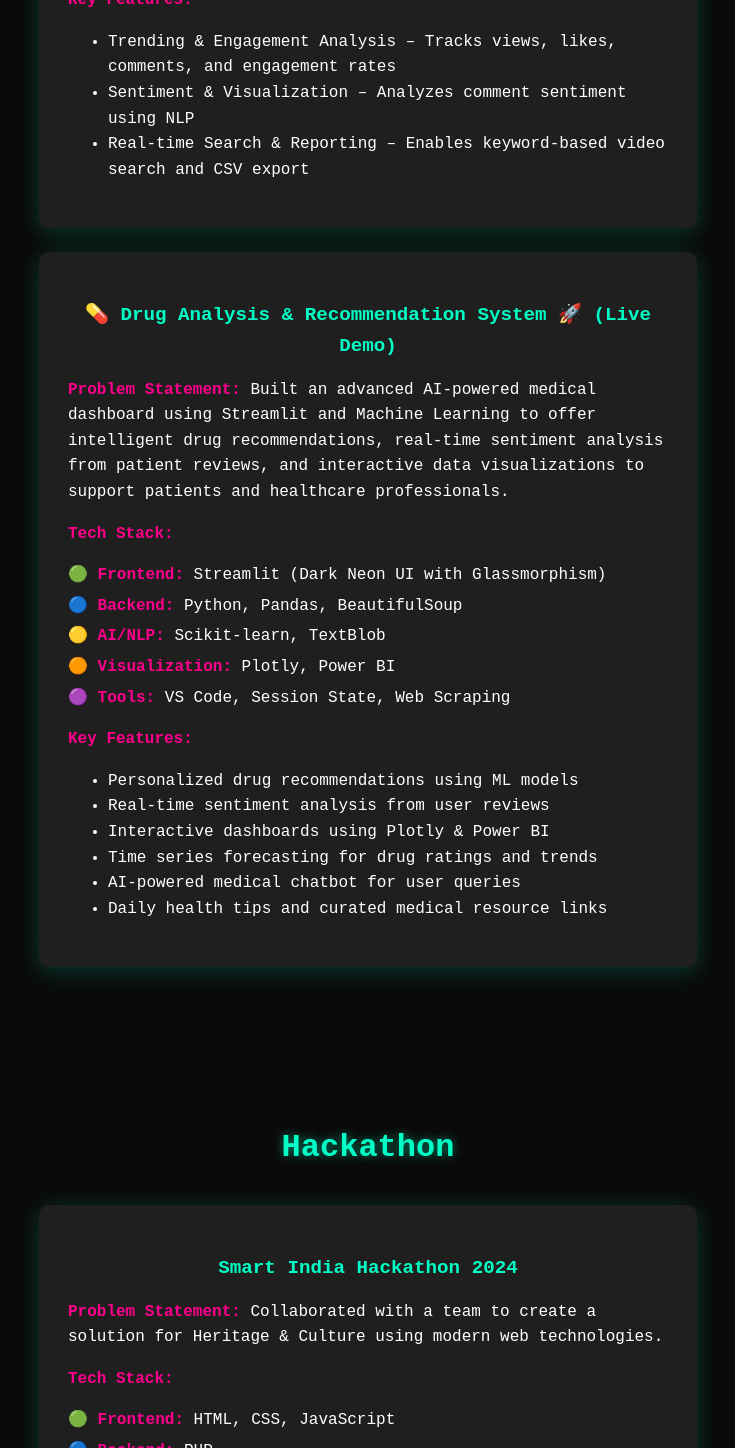
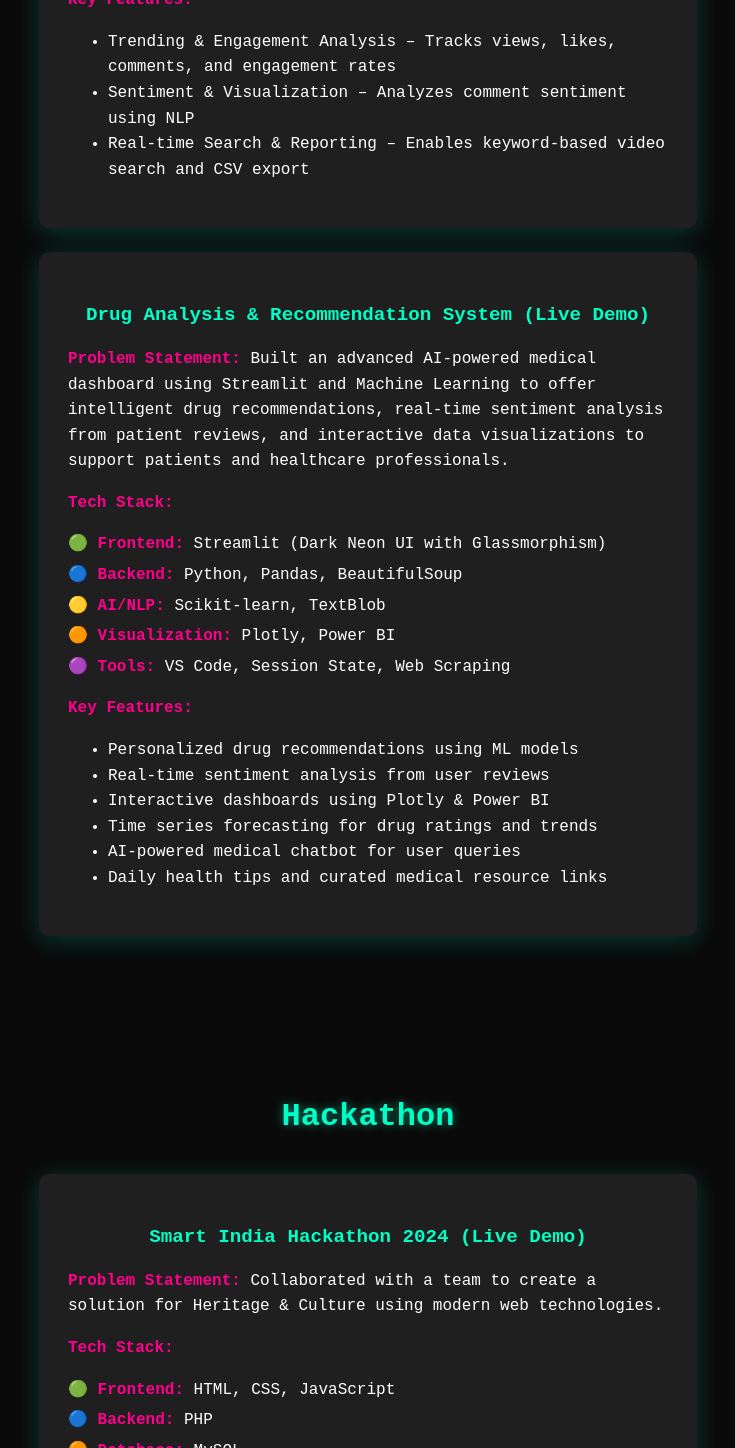
Before and after one commit to kumardarun11/portfolio, a React (Create React App) app: page / in a window 1280 px wide. Shown: the part 4418-5866 px from the top of the page, without its empty margins (272-1007 px from the left). Built offline with nearby package versions, Linux system fonts and the light colour scheme.

Commit message:
Did some minor changes

```diff
--- a/src/App.js
+++ b/src/App.js
@@ -243,7 +243,7 @@
                         </a>
                         <a href="https://github.com/kumardarun11/drug_recommendation_system" style={{ textDecoration: 'none', color: 'inherit' }}>
                         <div className="project-card">
-                            <h3>💊 Drug Analysis & Recommendation System 🚀 <a href="https://drugrecommendationsystem11.streamlit.app/" style={{ textDecoration: 'none', color: 'inherit' }}>(Live Demo)</a></h3>
+                            <h3>Drug Analysis & Recommendation System <a href="https://drugrecommendationsystem11.streamlit.app/" style={{ textDecoration: 'none', color: 'inherit' }}>(Live Demo)</a></h3>
                             <p>
                                 <strong>Problem Statement:</strong> Built an advanced AI-powered medical dashboard using Streamlit and Machine Learning to offer intelligent drug recommendations, real-time sentiment analysis from patient reviews, and interactive data visualizations to support patients and healthcare professionals.
                             </p>
@@ -275,7 +275,7 @@
                     <div className="project-grid">
                     <a href="https://github.com/kumardarun11/hamara-desh-bharat" style={{ textDecoration: 'none', color: 'inherit' }}>
                         <div className="project-card">
-                            <h3>Smart India Hackathon 2024</h3>
+                            <h3>Smart India Hackathon 2024 <a href="https://kumardarun11.github.io/hamara-desh-bharat/" style={{ textDecoration: 'none', color: 'inherit' }}>(Live Demo)</a></h3>
                             <p>
                                 <strong>Problem Statement:</strong> Collaborated with a team to create a solution for Heritage & Culture using modern web technologies.
                             </p>
```
